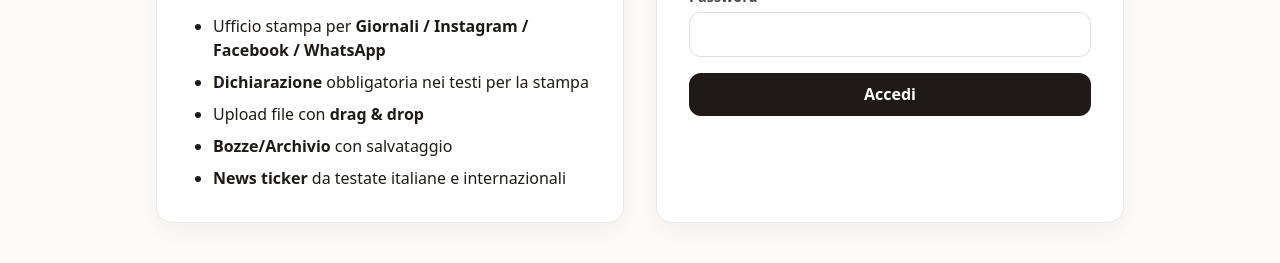
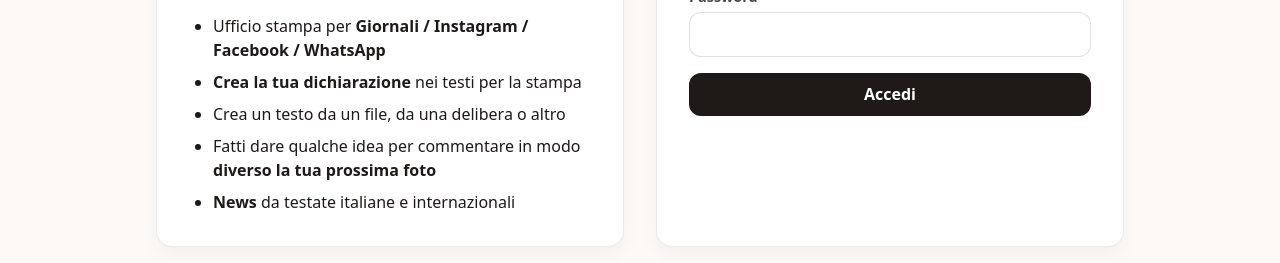
Before and after one commit to lorenzospadotto-debug/voxpublica, a Next.js app: page / in a window 1280 px wide. Shown: the part 345-608 px from the top of the page. Built offline with nearby package versions, Linux system fonts and the light colour scheme; no server answers.

Commit message:
Update page.js

```diff
--- a/app/page.js
+++ b/app/page.js
@@ -53,10 +53,10 @@
           </p>
           <ul className="list-disc ml-6 space-y-2">
             <li>Ufficio stampa per <b>Giornali / Instagram / Facebook / WhatsApp</b></li>
-            <li><b>Dichiarazione</b> obbligatoria nei testi per la stampa</li>
-            <li>Upload file con <b>drag & drop</b></li>
-            <li><b>Bozze/Archivio</b> con salvataggio</li>
-            <li><b>News ticker</b> da testate italiane e internazionali</li>
+            <li><b>Crea la tua dichiarazione</b> nei testi per la stampa</li>
+            <li>Crea un testo da un file, da una delibera o altro</li>
+            <li>Fatti dare qualche idea per commentare in modo <b>diverso la tua prossima foto</b></li>
+            <li><b>News</b> da testate italiane e internazionali</li>
           </ul>
         </div>
 
```
